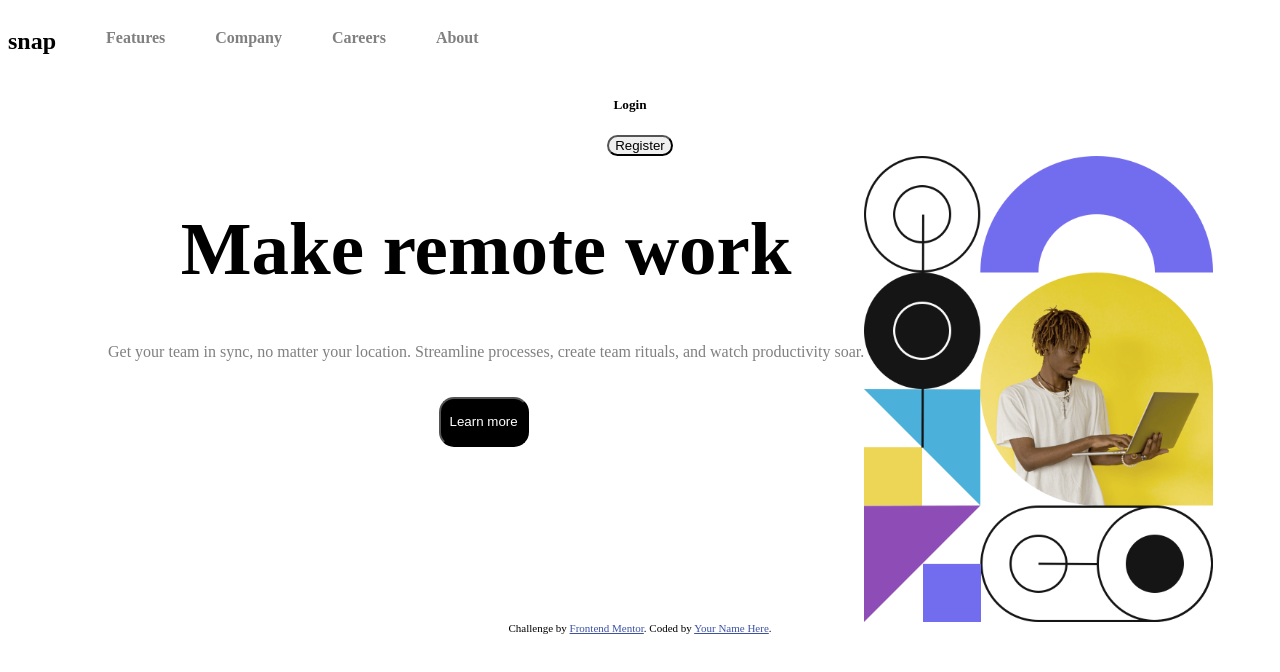
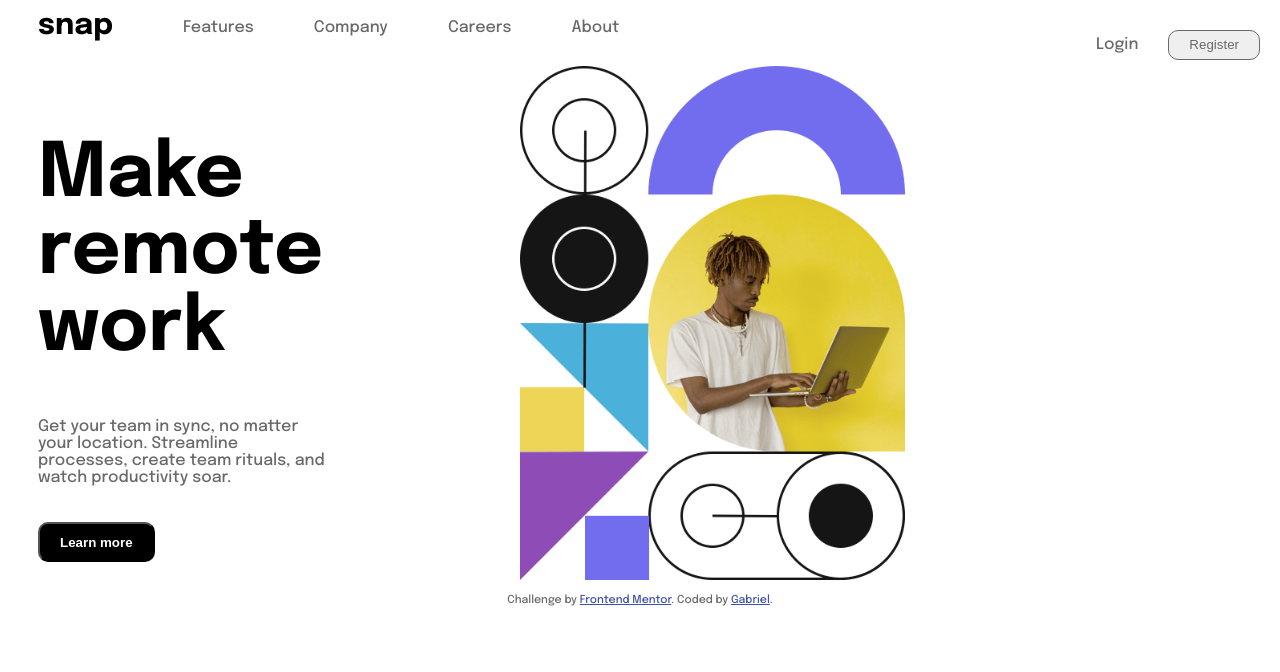
Before and after one commit to Gabriel070211/desaafio-2, a plain HTML site: page index.html in a window 1280 px wide. Drawn offline with Linux system fonts and the light colour scheme.

Commit message:
Correções

```diff
--- a/index.html
+++ b/index.html
@@ -13,36 +13,51 @@
     .attribution { font-size: 11px; text-align: center; }
     .attribution a { color: hsl(228, 45%, 44%); }
   </style>
+
+  <!-- Link google fonts - font Epilogue -->
+  <link href="https://fonts.googleapis.com/css2?family=Epilogue:wght@500;700&display=swap" rel="stylesheet">
   <link rel="stylesheet" href="style.css">
 </head>
 <body>
 
-  <div id="listas">
-  <h2>snap</h2>
-  <h4>Features</h4>
-  <h4> Company</h4>
-  <h4> Careers</h4>
-  <h4>About </h4>
-  </div>
+  <div class="container">
 
-  <h5> Login</h5>
-  <button id="botao"> Register</button>
 
-  <div class="container">
-  <div id="texto">
-  <h1>Make remote work</h1>
+    <div id="menu">
+      <h2 id="main_title">snap</h2>
+      <h4 class="menu_item">Features</h4>
+      <h4 class="menu_item"> Company</h4>
+      <h4 class="menu_item"> Careers</h4>
+      <h4 class="menu_item">About </h4>
 
-  <p>Get your team in sync, no matter your location. Streamline processes,
-  create team rituals, and watch productivity soar.</p>
+    </div>
 
-  <button id="botao2"> Learn more</button>
-  </div>
-  <img src="images/image-hero-desktop.png" id="imagem">
+    <div class="login_register">
+      <p>Login</p>
+      <button id="btRegister"> Register</button>
+    </div>
+
+
+      <div class="content">
+        <div id="content_textos">
+          <h1 class="content_title">Make remote work</h1>
+
+          <p class="content_paragrafo">Get your team in sync, no matter your location. Streamline processes,
+          create team rituals, and watch productivity soar.</p>
+
+          <button id="btLearnMore"> Learn more</button>
+        </div>
+
+        <div id="content_img">
+          <img src="images/image-hero-desktop.png">
+        </div>
+
+      </div>
   </div>
 
   <div class="attribution">
     Challenge by <a href="https://www.frontendmentor.io?ref=challenge" target="_blank">Frontend Mentor</a>.
-    Coded by <a href="#">Your Name Here</a>.
+    Coded by <a href="#">Gabriel</a>.
   </div>
 </body>
 </html>
--- a/style.css
+++ b/style.css
@@ -1,72 +1,102 @@
 body{
     text-align: center;
+    font-family: 'Epilogue', sans-serif;
+    font-weight: 500;
+    color:#696969;
+}
+.container{
+    margin: 10px 30px;
 }
 
-.container{
+.content{
     display: flex;
+    max-width: 80%;
+    justify-content: center;
+    align-items: center;
+}
+#content_textos, #content_img {
+
+    max-width: 50%;
+    max-height: 70vh;
+    text-align: left;
+
+ }
+ #content_img img{
+    width: 80%;
+    height: 100%;
+ }
+.login_register{
+    display: flex;
+    position: absolute;
+    right: 20px;
+    top:20px;
+    gap:30px;
+    align-items: center;
 }
 
-#imagem{
-    height: 45%;
-    width: 30%;
-
-}
-#listas{
+#menu{
     display: flex;
+    align-items: center;
 }
 
-h4{
-    padding-left:50px;
-    color: gray;
+.menu_item{
+
+    font-size: 16px;
+    margin-top: 0;
+    font-weight: lighter;
+    margin-left:30px;
+    margin-right: 30px;
 }
-
-h4:hover{
-    color: black;
-}
-
-h2{
+#main_title{
+    color: #000;
+    margin-right: 40px;
+    font-size: 30px;
+    margin-top: 0;
 
 }
 
+
+
 h5{
-    padding-right: 20px;
-
+   padding-right: 20px;
 }
 
-#botao2{
+#btLearnMore{
 
+    border-radius: 10px;
+    height: 40px;
+    padding: 10px 20px;
     margin-top: 20px;
     margin-right: 5px;
     background-color: black;
     color: white;
-    border-radius: 15px;
-    height: 50px;
-    width: 90px;
+    font-weight: 700;
+    cursor: pointer;
+
 }
 
-#botao2:hover{
+#btLearnMore:hover{
    background-color: white;
    color: black;
 }
 
-h1{
+
+.content_title{
     font-size: 75px;
+    color: #000;
+    max-width: 70%;
+}
+.content_paragrafo{
+    max-width: 60%;
+    font-size: 16px;
 
 }
 
-#texto{
-    text-align: center;
+#btRegister{
+    border-radius: 10px;
+    height: 30px;
+    padding: 5px 20px;
+    color: #696969;
+    border:1px solid #696969;
+    cursor: pointer;
 }
-
-.container{
-    padding-left: 100px;
-}
-
-#botao{
-    border-radius: 20px;
-}
-
-p{
-    color: gray;
-
-}
```
